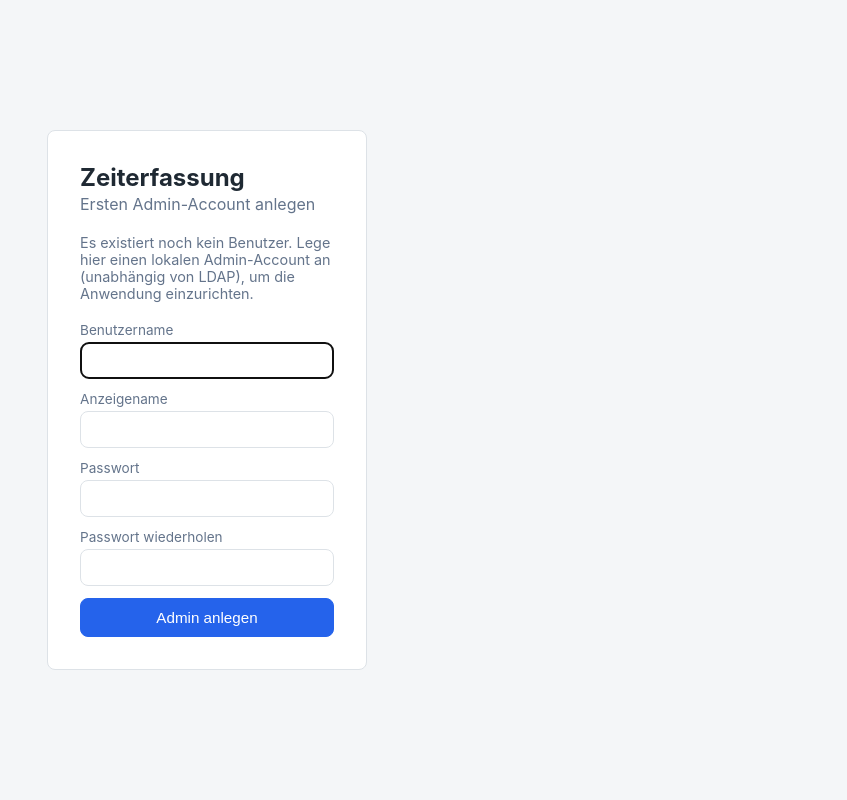
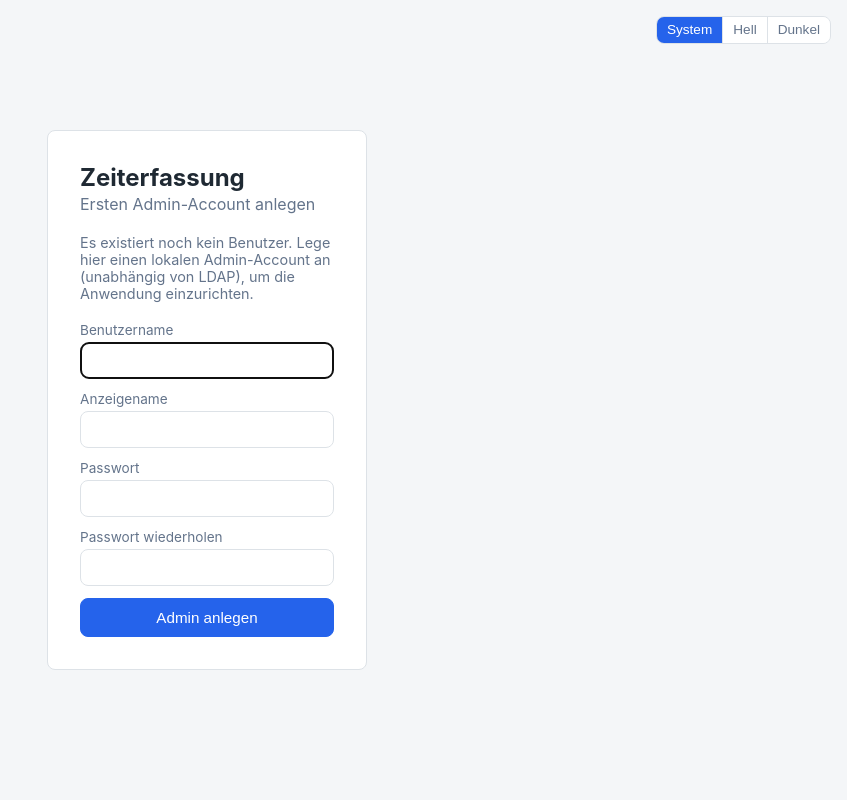
Before and after one commit to deraal09/zeiterfassung, a Node server app: page /setup in a window 1280 px wide. Shown: the whole page, without its empty margins (433-1280 px from the left). Run offline with Node 20, Linux system fonts and the light colour scheme; data comes from the database, SQL or seed files in the repository; some libraries are stand-ins or nearby versions.

Commit message:
Dark Mode mit System/Hell/Dunkel-Umschalter ergaenzen
Farben liefen bereits ueber CSS-Variablen; jetzt zusaetzlich ein
@media(prefers-color-scheme: dark)-Block sowie ein explizites
[data-theme=dark]-Override fuer die manuelle Wahl. Voreinstellung ist
"System" (folgt der Betriebssystem-/Browser-Einstellung).

Umschalter (System/Hell/Dunkel) als partials/theme-toggle.ejs, ueber
localStorage persistiert (kein Server-Roundtrip, funktioniert auch vor
dem Login auf /login und /setup). Ein kleines Inline-Script im <head>
wendet die gespeicherte Wahl an, bevor die Seite gerendert wird, damit
kein falsches Theme kurz aufblitzt.

```diff
--- a/public/css/style.css
+++ b/public/css/style.css
@@ -1,4 +1,5 @@
 :root {
+  color-scheme: light dark;
   --color-bg: #f4f6f8;
   --color-surface: #ffffff;
   --color-border: #dde2e7;
@@ -8,7 +9,48 @@
   --color-primary-dark: #1d4ed8;
   --color-danger: #dc2626;
   --color-success: #16a34a;
+  --color-timer-bg: #eff6ff;
+  --color-timer-border: #bfdbfe;
+  --color-alert-error-bg: #fef2f2;
+  --color-alert-error-border: #fecaca;
+  --color-btn-text-on-accent: #ffffff;
   --radius: 8px;
+}
+
+/* System-Einstellung folgen, solange kein manuelles Theme gewaehlt wurde */
+@media (prefers-color-scheme: dark) {
+  :root:not([data-theme='light']) {
+    --color-bg: #14181f;
+    --color-surface: #1c222c;
+    --color-border: #2e3644;
+    --color-text: #e6e9ef;
+    --color-muted: #96a1b3;
+    --color-primary: #5b8def;
+    --color-primary-dark: #7ba3f5;
+    --color-danger: #f87171;
+    --color-success: #4ade80;
+    --color-timer-bg: #1a2740;
+    --color-timer-border: #2c4a75;
+    --color-alert-error-bg: #3a1d1d;
+    --color-alert-error-border: #5c2b2b;
+  }
+}
+
+/* Manuell erzwungenes Dark Theme, unabhaengig von der Systemeinstellung */
+:root[data-theme='dark'] {
+  --color-bg: #14181f;
+  --color-surface: #1c222c;
+  --color-border: #2e3644;
+  --color-text: #e6e9ef;
+  --color-muted: #96a1b3;
+  --color-primary: #5b8def;
+  --color-primary-dark: #7ba3f5;
+  --color-danger: #f87171;
+  --color-success: #4ade80;
+  --color-timer-bg: #1a2740;
+  --color-timer-border: #2c4a75;
+  --color-alert-error-bg: #3a1d1d;
+  --color-alert-error-border: #5c2b2b;
 }
 
 * { box-sizing: border-box; }
@@ -107,8 +149,8 @@ h1 .meta, h2 .meta {
   justify-content: space-between;
   align-items: center;
   gap: 16px;
-  background: #eff6ff;
-  border: 1px solid #bfdbfe;
+  background: var(--color-timer-bg);
+  border: 1px solid var(--color-timer-border);
   border-radius: var(--radius);
   padding: 14px 18px;
   margin-bottom: 16px;
@@ -183,9 +225,9 @@ input[type=text], input[type=password], input[type=number], input[type=date], in
 .empty-state { color: var(--color-muted); font-style: italic; }
 
 .alert { padding: 10px 14px; border-radius: var(--radius); margin-bottom: 16px; }
-.alert-error { background: #fef2f2; border: 1px solid #fecaca; color: var(--color-danger); }
+.alert-error { background: var(--color-alert-error-bg); border: 1px solid var(--color-alert-error-border); color: var(--color-danger); }
 
-.login-page { display: flex; align-items: center; justify-content: center; min-height: 100vh; }
+.login-page { position: relative; display: flex; align-items: center; justify-content: center; min-height: 100vh; }
 .login-box {
   background: var(--color-surface);
   border: 1px solid var(--color-border);
@@ -216,3 +258,24 @@ input[type=text], input[type=password], input[type=number], input[type=date], in
 .autocomplete-item { padding: 8px 12px; cursor: pointer; font-size: 0.9rem; }
 .autocomplete-item:hover { background: var(--color-bg); }
 .selected-user { font-size: 0.85rem; color: var(--color-success); min-height: 1.2em; margin: 0; }
+
+.theme-toggle {
+  display: inline-flex;
+  border: 1px solid var(--color-border);
+  border-radius: var(--radius);
+  overflow: hidden;
+}
+.theme-toggle button {
+  background: var(--color-surface);
+  color: var(--color-muted);
+  border: none;
+  border-left: 1px solid var(--color-border);
+  padding: 6px 10px;
+  font-size: 0.85rem;
+  cursor: pointer;
+  line-height: 1;
+}
+.theme-toggle button:first-child { border-left: none; }
+.theme-toggle button:hover { color: var(--color-text); }
+.theme-toggle button.active { background: var(--color-primary); color: #fff; }
+.login-page .theme-toggle { position: absolute; top: 16px; right: 16px; }
--- /dev/null
+++ b/public/js/theme.js
@@ -0,0 +1,48 @@
+document.addEventListener('DOMContentLoaded', () => {
+  const toggles = document.querySelectorAll('[data-theme-toggle]');
+  if (!toggles.length) return;
+
+  function currentPreference() {
+    try {
+      const stored = localStorage.getItem('theme');
+      return stored === 'light' || stored === 'dark' ? stored : 'system';
+    } catch (e) {
+      return 'system';
+    }
+  }
+
+  function applyPreference(pref) {
+    if (pref === 'light' || pref === 'dark') {
+      document.documentElement.setAttribute('data-theme', pref);
+    } else {
+      document.documentElement.removeAttribute('data-theme');
+    }
+    try {
+      if (pref === 'system') {
+        localStorage.removeItem('theme');
+      } else {
+        localStorage.setItem('theme', pref);
+      }
+    } catch (e) {}
+  }
+
+  function updateActiveButtons() {
+    const pref = currentPreference();
+    toggles.forEach((toggle) => {
+      toggle.querySelectorAll('button').forEach((btn) => {
+        btn.classList.toggle('active', btn.dataset.themeValue === pref);
+      });
+    });
+  }
+
+  toggles.forEach((toggle) => {
+    toggle.addEventListener('click', (e) => {
+      const btn = e.target.closest('button[data-theme-value]');
+      if (!btn) return;
+      applyPreference(btn.dataset.themeValue);
+      updateActiveButtons();
+    });
+  });
+
+  updateActiveButtons();
+});
--- a/views/admin/index.ejs
+++ b/views/admin/index.ejs
@@ -54,5 +54,6 @@
     </section>
   </main>
   <script src="/public/js/admin.js"></script>
+  <script src="/public/js/theme.js"></script>
 </body>
 </html>
--- a/views/admin/user.ejs
+++ b/views/admin/user.ejs
@@ -70,5 +70,6 @@
       <% if (categories.length === 0) { %><p class="empty-state">Diese Lehrkraft hat noch keine Kategorie angelegt.</p><% } %>
     </section>
   </main>
+  <script src="/public/js/theme.js"></script>
 </body>
 </html>
--- a/views/category.ejs
+++ b/views/category.ejs
@@ -67,5 +67,6 @@
     </section>
   </main>
   <script src="/public/js/timer.js"></script>
+  <script src="/public/js/theme.js"></script>
 </body>
 </html>
--- a/views/dashboard.ejs
+++ b/views/dashboard.ejs
@@ -99,5 +99,6 @@
     </div>
   </main>
   <script src="/public/js/timer.js"></script>
+  <script src="/public/js/theme.js"></script>
 </body>
 </html>
--- a/views/error.ejs
+++ b/views/error.ejs
@@ -10,5 +10,6 @@
     <p class="alert alert-error"><%= message %></p>
     <p><a href="/">Zur Startseite</a></p>
   </main>
+  <script src="/public/js/theme.js"></script>
 </body>
 </html>
--- a/views/login.ejs
+++ b/views/login.ejs
@@ -5,6 +5,7 @@
   <%- include('partials/head') %>
 </head>
 <body class="login-page">
+  <%- include('partials/theme-toggle') %>
   <main class="login-box">
     <h1>Zeiterfassung</h1>
     <p class="subtitle">Anmeldung mit Schulaccount</p>
@@ -17,5 +18,6 @@
       <button type="submit" class="btn btn-start btn-block">Anmelden</button>
     </form>
   </main>
+  <script src="/public/js/theme.js"></script>
 </body>
 </html>
--- a/views/partials/head.ejs
+++ b/views/partials/head.ejs
@@ -1,3 +1,14 @@
 <meta charset="UTF-8">
 <meta name="viewport" content="width=device-width, initial-scale=1.0">
 <link rel="stylesheet" href="/public/css/style.css">
+<script>
+  // Vor dem ersten Rendern anwenden, damit kein falsches Theme aufblitzt.
+  (function () {
+    try {
+      var stored = localStorage.getItem('theme');
+      if (stored === 'light' || stored === 'dark') {
+        document.documentElement.setAttribute('data-theme', stored);
+      }
+    } catch (e) {}
+  })();
+</script>
--- a/views/partials/nav.ejs
+++ b/views/partials/nav.ejs
@@ -9,7 +9,10 @@
         <form action="/logout" method="post" class="inline-form">
           <button type="submit" class="link-button">Abmelden</button>
         </form>
+        <%- include('theme-toggle') %>
       </nav>
+    <% } else { %>
+      <%- include('theme-toggle') %>
     <% } %>
   </div>
 </header>
--- /dev/null
+++ b/views/partials/theme-toggle.ejs
@@ -0,0 +1,5 @@
+<div class="theme-toggle" data-theme-toggle>
+  <button type="button" data-theme-value="system" title="Systemeinstellung folgen">System</button>
+  <button type="button" data-theme-value="light" title="Helles Design">Hell</button>
+  <button type="button" data-theme-value="dark" title="Dunkles Design">Dunkel</button>
+</div>
--- a/views/setup.ejs
+++ b/views/setup.ejs
@@ -5,6 +5,7 @@
   <%- include('partials/head') %>
 </head>
 <body class="login-page">
+  <%- include('partials/theme-toggle') %>
   <main class="login-box">
     <h1>Zeiterfassung</h1>
     <p class="subtitle">Ersten Admin-Account anlegen</p>
@@ -25,5 +26,6 @@
       <button type="submit" class="btn btn-start btn-block">Admin anlegen</button>
     </form>
   </main>
+  <script src="/public/js/theme.js"></script>
 </body>
 </html>
```
